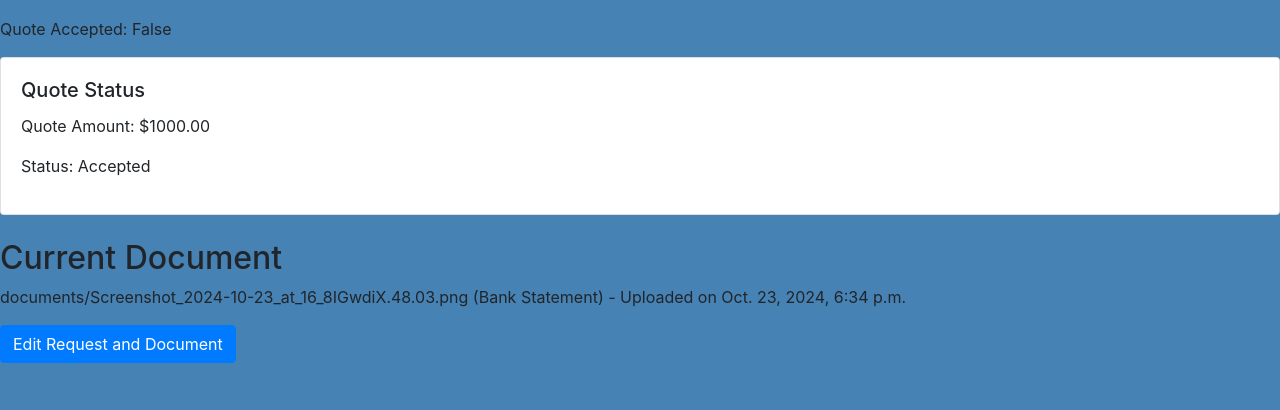
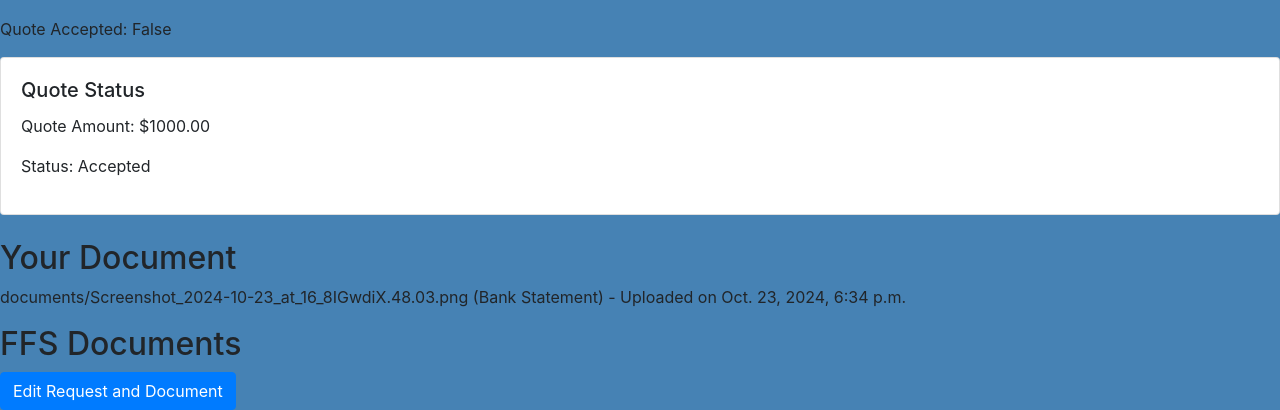
Before and after one commit to seanfreaney/FFS, a Django app: page /service-requests/6dec2433-2732-4146-9ec9-f8bfc0df8c7b/ in a window 1280 px wide. Shown: the part 485-895 px from the top of the page. Before the commit the page ends 848 px from the top, so only its background shows below. Run offline with Django 5.2, Linux system fonts and the light colour scheme; a user stored in the database is signed in; data comes from the database, SQL or seed files in the repository; both versions use the stored data as it was after the commit; some libraries are stand-ins or nearby versions.

Commit message:
add FFS document download to service_request_detail.html for customer to access their completed files

```diff
--- a/service_requests/templates/service_requests/service_request_detail.html
+++ b/service_requests/templates/service_requests/service_request_detail.html
@@ -36,9 +36,10 @@
     </div>
     {% endif %}
 
-    <h2>Current Document</h2>
+    <!-- Customer Document Section -->
+    <h2>Your Document</h2>
     {% with document=service_request.documents.first %}
-        {% if document %}
+        {% if document.document_type == 'customer' %}
             <p>
                 {{ document.file.name }}
                 ({% if document.is_bank_statement %}Bank Statement{% else %}Other Document{% endif %})
@@ -49,5 +50,21 @@
         {% endif %}
     {% endwith %}
 
+    <!-- Owner Document Section -->
+    <h2>FFS Documents</h2>
+    {% for document in documents %}
+        {% if document.document_type == 'owner' %}
+            <div class="card mb-3">
+                <div class="card-body">
+                    <h5 class="card-title">Document from FFS</h5>
+                    <p class="card-text">Uploaded on {{ document.uploaded_at|date:"M d, Y" }}</p>
+                    <a href="{{ document.file.url }}" class="btn btn-primary" target="_blank">Download Document</a>
+                </div>
+            </div>
+        {% endif %}
+    {% empty %}
+        <p>No documents available yet.</p>
+    {% endfor %}
+
     <a href="{% url 'edit_service_request' request_number=service_request.request_number %}" class="btn btn-primary">Edit Request and Document</a>
 {% endblock %}
```
Also changed, not shown: db.sqlite3.
